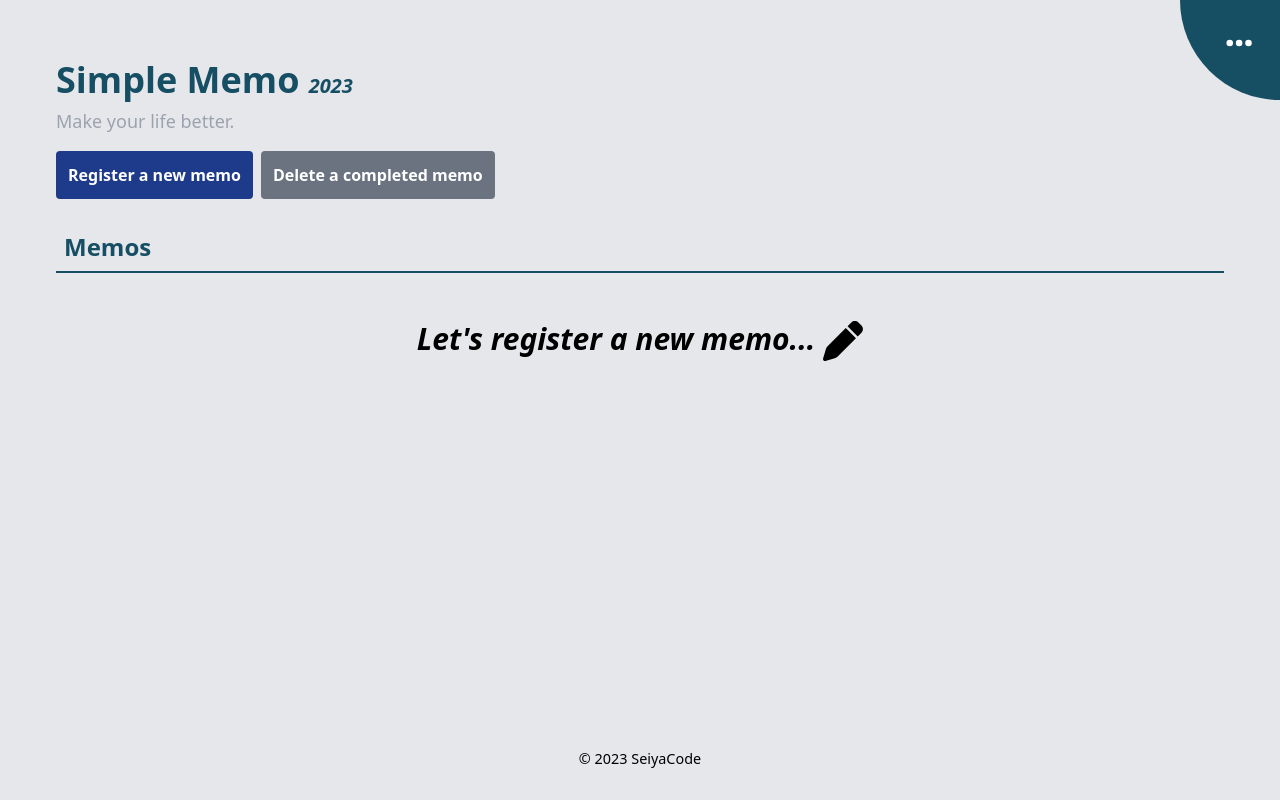
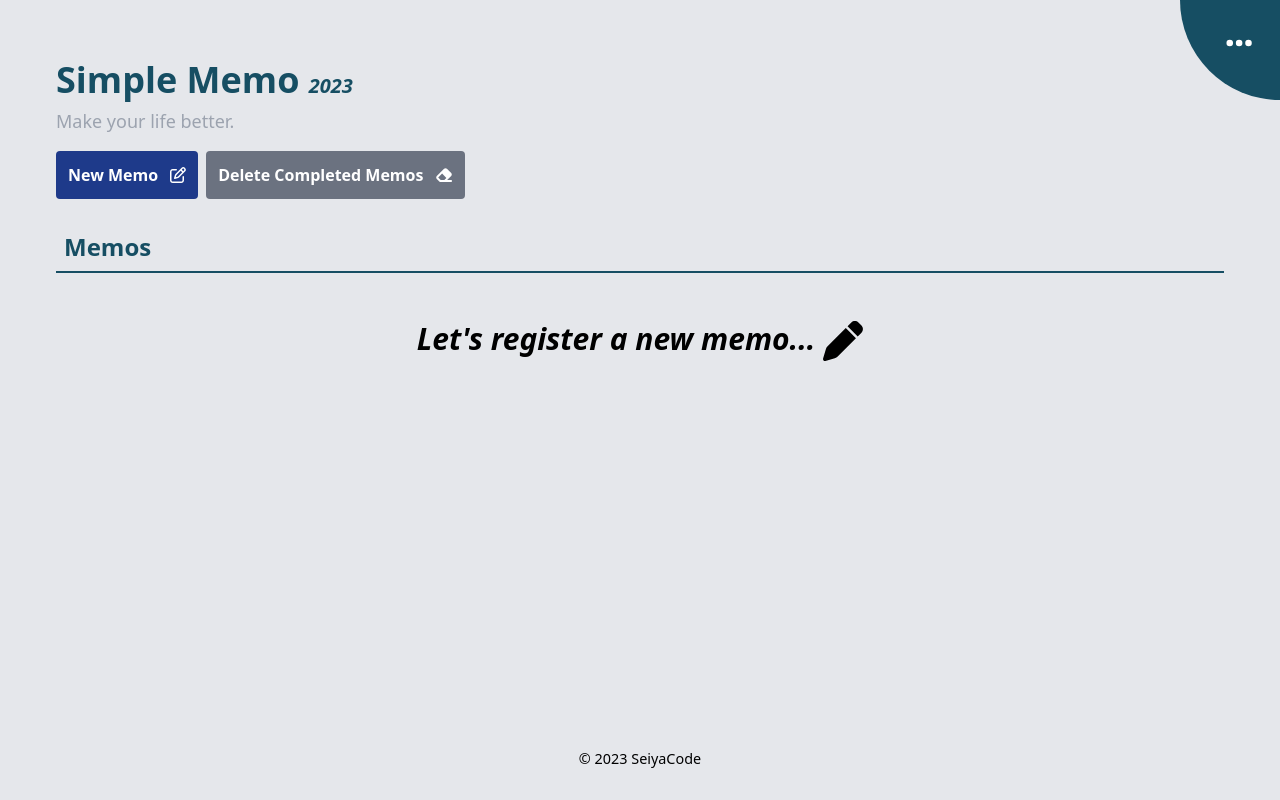
Before and after one commit to Seiya-Tagami/Quicky_frontend, a Vue app: page / in a window 1280 px wide. Built offline with nearby package versions, Linux system fonts and the light colour scheme.

Commit message:
change font style and add icon

```diff
--- a/src/App.vue
+++ b/src/App.vue
@@ -53,10 +53,16 @@ watch(isDark, (newVal) => {
       </h1>
       <p class="text-[18px] mt-2 text-gray-400" :class="isDark && `!text-gray-300`">Make your life better.</p>
       <div class="flex gap-2 mt-4">
-        <ActionButton :btn-color="isDark ? `bg-blue-400` : `bg-blue-900`" @on-click="uiStore.handleRegisterModal">Register a new memo</ActionButton>
-        <ActionButton :btn-color="isDark ? `bg-gray-400` : `bg-gray-500`" @on-click="memoStore.deleteFn">Delete a completed memo</ActionButton>
+        <ActionButton :btn-color="isDark ? `bg-blue-400` : `bg-blue-900`" @on-click="uiStore.handleRegisterModal">
+          New Memo
+          <font-awesome-icon :icon="['far', 'pen-to-square']" />
+        </ActionButton>
+        <ActionButton :btn-color="isDark ? `bg-gray-400` : `bg-gray-500`" @on-click="memoStore.deleteFn">
+          Delete Completed Memos
+          <font-awesome-icon :icon="['fas', 'eraser']" />
+        </ActionButton>
       </div>
-      <RegisterModal v-if="registerModalIsShowed" />
+      <RegisterModal v-if="registerModalIsShowed" class="text-xl" />
     </div>
     <div class="w-full mt-6 md:text-[16px] text-[14px]">
       <h3 class="p-2 text-2xl font-semibold text-cyan-900" :class="isDark && `!text-cyan-600`">Memos</h3>
--- a/src/components/partials/ActionButton.vue
+++ b/src/components/partials/ActionButton.vue
@@ -10,5 +10,7 @@ const onClick = () => {
 </script>
 
 <template>
-  <button class="w-fit text-white px-5 py-3 md:p-3 text-[16px] font-semibold rounded select-none" :class="props.btnColor" @click="onClick"><slot></slot></button>
+  <button class="w-fit flex items-center gap-3 text-white px-5 py-3 md:p-3 text-[16px] font-semibold rounded select-none" :class="props.btnColor" @click="onClick">
+    <slot></slot>
+  </button>
 </template>
--- a/src/main.ts
+++ b/src/main.ts
@@ -10,8 +10,9 @@ import { library } from '@fortawesome/fontawesome-svg-core'
 import { FontAwesomeIcon } from '@fortawesome/vue-fontawesome'
 
 /* import specific icons */
-import { faXmark, faCircleExclamation, faEllipsis, faCircleHalfStroke, faPen, faLink, faPenToSquare } from '@fortawesome/free-solid-svg-icons'
-library.add(faXmark, faCircleExclamation, faEllipsis, faCircleHalfStroke, faPen, faLink, faPenToSquare)
+import { faXmark, faCircleExclamation, faEllipsis, faCircleHalfStroke, faPen, faLink, faEraser, faSquare } from '@fortawesome/free-solid-svg-icons'
+import { faPenToSquare } from "@fortawesome/free-regular-svg-icons"
+library.add(faXmark, faCircleExclamation, faEllipsis, faCircleHalfStroke, faPen, faLink, faPenToSquare, faSquare, faEraser)
 
 const pinia = createPinia()
 
```
